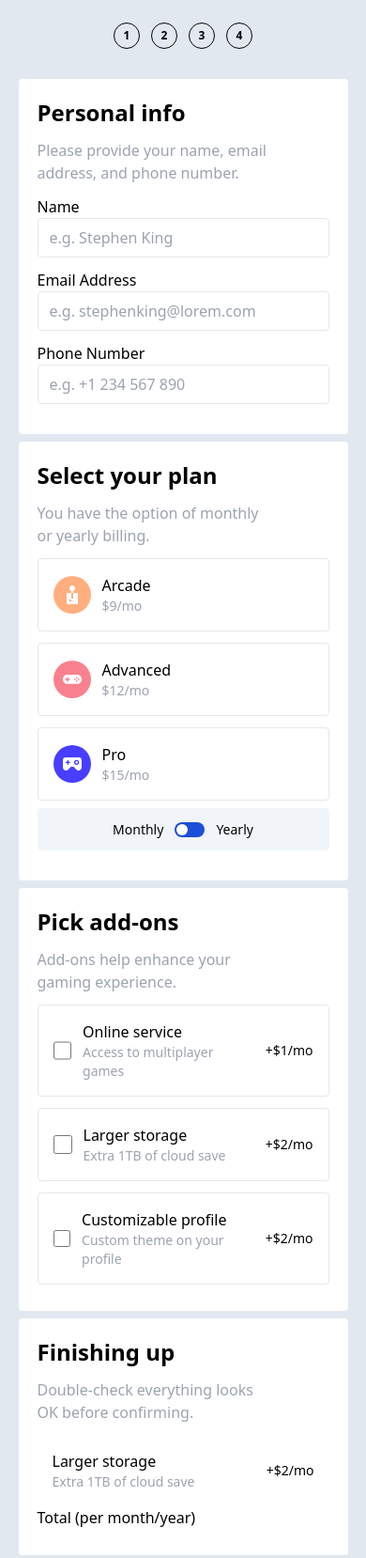
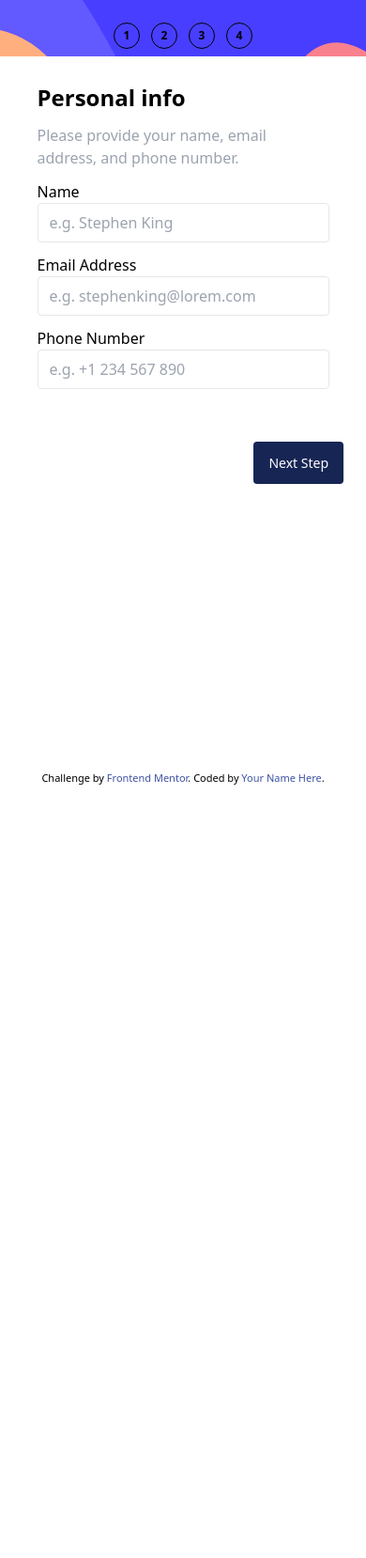
Before and after one commit to Vctcode/multi-step-form-main, a website: page index.html in a window 390 px wide. Shown: the top 1658 px of the page at 94% size. After the commit the page ends 844 px from the top, so only its background shows below. Drawn offline with Linux system fonts and the light colour scheme.

Commit message:
mobile view in-progress

```diff
--- a/index.html
+++ b/index.html
@@ -27,8 +27,9 @@
       }
     </style>
   </head>
-  <body class="bg-slate-200">
-    <nav class="flex py-6 justify-center gap-3">
+  <body class="min-h-full">
+    <main class="flex flex-col">
+      <nav class="my-bg-mb bg-cover h-[60px] flex py-6 justify-center gap-3">
         <!-- Sidebar start -->
         <span
           class="color-white border border-black text-[12px] font-bold rounded-full flex justify-center items-center w-7 h-7"
@@ -67,9 +68,12 @@
         <!-- Sidebar end -->
       </nav>
 
-    <form action="" method="post">
+      <form class="h-[90vh]" id="form" action="#" method="post">
+        <div class="mb-[]" >
           <!-- Step 1 start -->
-      <section class="tab p-5 bg-white rounded w-[90%] mx-auto my-2">
+          <section
+            class="card hidden p-5 bg-white rounded w-[90%] mx-auto my-2"
+          >
             <div class="step-title">
               <div class="title font-bold text-2xl">Personal info</div>
 
@@ -114,7 +118,9 @@
           <!-- Step 1 end -->
 
           <!-- Step 2 start -->
-      <section class="tab p-5 bg-white rounded w-[90%] mx-auto my-2">
+          <section
+            class="card hidden p-5 bg-white rounded w-[90%] mx-auto my-2"
+          >
             <div class="step-title">
               <div class="title font-bold text-2xl">Select your plan</div>
 
@@ -170,7 +176,9 @@
           <!-- Step 2 end -->
 
           <!-- Step 3 start -->
-      <section class="tab p-5 bg-white rounded w-[90%] mx-auto my-2">
+          <section
+            class="card hidden p-5 bg-white rounded w-[90%] mx-auto my-2"
+          >
             <div class="step-title">
               <div class="title font-bold text-2xl">Pick add-ons</div>
 
@@ -231,10 +239,11 @@
             </section>
           </section>
           <!-- Step 3 end -->
-    </form>
 
           <!-- Step 4 start -->
-    <section class="tab p-5 bg-white rounded w-[90%] mx-auto my-2">
+          <section
+            class="card hidden p-5 bg-white rounded w-[90%] mx-auto my-2"
+          >
             <div class="step-title">
               <div class="title font-bold text-2xl">Finishing up</div>
 
@@ -248,8 +257,6 @@
                 class="flex p-4 rounded gap-3 items-center justify-between cursor-pointer active:border-black"
               >
                 <div class="flex items-center gap-3">
-
-
                   <div class="">
                     Larger storage
                     <span class="block text-gray-400 text-sm">
@@ -265,16 +272,47 @@
               <div>Total (per month/year)</div>
             </section>
           </section>
-
           <!-- Step 4 end -->
 
           <!-- Step 5 start -->
+          <section
+            class="last-card hidden px-5 py-20 bg-white rounded w-[90%] mx-auto my-2"
+          >
+            <div class="step-title flex flex-col justify-center items-center">
+              <img
+                class="w-14"
+                src="./assets/images/icon-thank-you.svg"
+                alt="thank-you"
+                srcset=""
+              />
+              <div class="title font-bold text-2xl my-4">Thank you!</div>
 
-    Thank you! Thanks for confirming your subscription! We hope you have fun
-    using our platform. If you ever need support, please feel free to email us
-    at support@loremgaming.com.
+              <div class="descr text-gray-400 w-[90%] text-center">
+                Thanks for confirming your subscription! We hope you have fun
+                using our platform. If you ever need support, please feel free
+                to email us at support@loremgaming.com.
+              </div>
+            </div>
+          </section>
+          <!-- Step 5 end -->
+        </div>
 
-    <!-- Step 5 end -->
+        <!-- next, previous and submission buttons -->
+        <div class="flex justify-between bg-white px-6 py-4 text-[14px]">
+          <button type="button" id="prevBtn" onclick="pageChange(-1)">
+            Go Back
+          </button>
+          <button
+            class="bg-blue-950 text-white px-4 py-3 rounded"
+            type="button"
+            id="nextBtn"
+            onclick="pageChange(1)"
+          >
+            Next Step
+          </button>
+        </div>
+      </form>
+    </main>
 
     <div class="attribution">
       Challenge by
@@ -282,6 +320,8 @@
         >Frontend Mentor</a
       >. Coded by <a href="#">Your Name Here</a>.
     </div>
+
+    <script src="./scripts/main.js"></script>
   </body>
 </html>
 <!-- npx tailwindcss -i ./styles/src/globals.css -o ./styles/dist/globals-output.css --watch -->
--- /dev/null
+++ b/scripts/main.js
@@ -0,0 +1,40 @@
+let currentCard = 0
+showCard(currentCard)
+
+function showCard(count) {
+    // Displays the specified card of the form
+    let cards = document.getElementsByClassName("card")
+    cards[count].style.display = "block"
+
+    if (count == 0) {
+        document.getElementById("prevBtn").style.visibility = "hidden"
+    } else {
+        document.getElementById("prevBtn").style.visibility = "visible"
+
+    }
+
+    if ( count == cards.length - 1) {
+        document.getElementById("nextBtn").innerHTML = "Confirm"
+    }
+    if (count > cards.length + 1) {
+        document.getElementById("nextBtn").style.visibility = "hidden"
+
+    }
+}
+
+function pageChange(count) {
+    let cards = document.getElementsByClassName("card")
+
+
+    cards[currentCard].style.display = "none";
+    // increment/decrement in current card by 1
+    currentCard = currentCard + count;
+
+    // if the form get to the last page
+    if (currentCard >= cards.length) {
+        document.getElementById("form").submit();
+        return count = 0
+    }
+
+    showCard(currentCard);
+}
--- a/styles/src/globals.css
+++ b/styles/src/globals.css
@@ -1,3 +1,8 @@
 @tailwind base;
 @tailwind components;
 @tailwind utilities;
+
+.my-bg-mb {
+  background-image: url(../../assets/images/bg-sidebar-mobile.svg);
+    width: 100%;
+}
```
Also changed, not shown: styles/dist/globals-output.css. Lines whose indentation alone changed are shown as unchanged.
